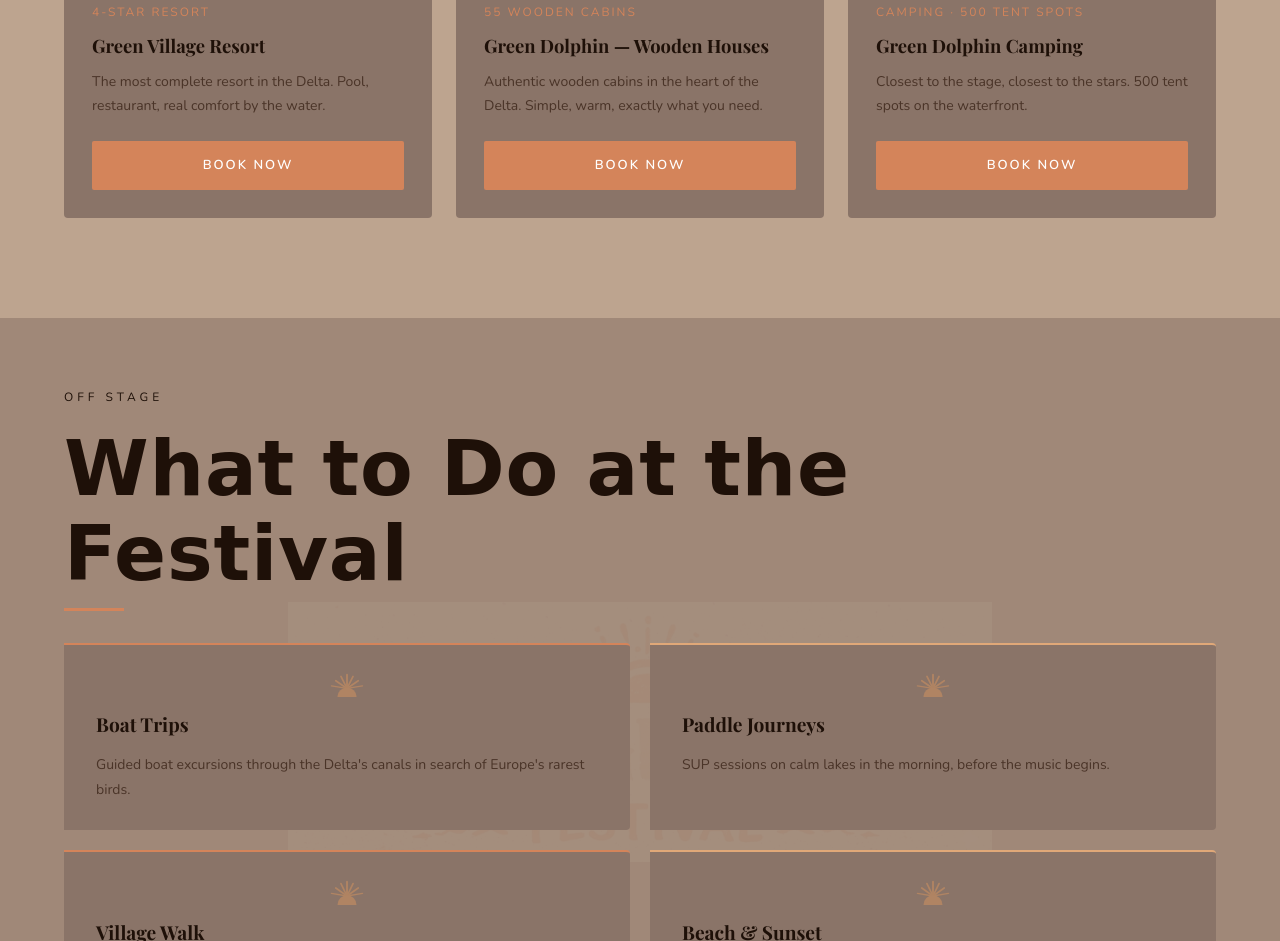
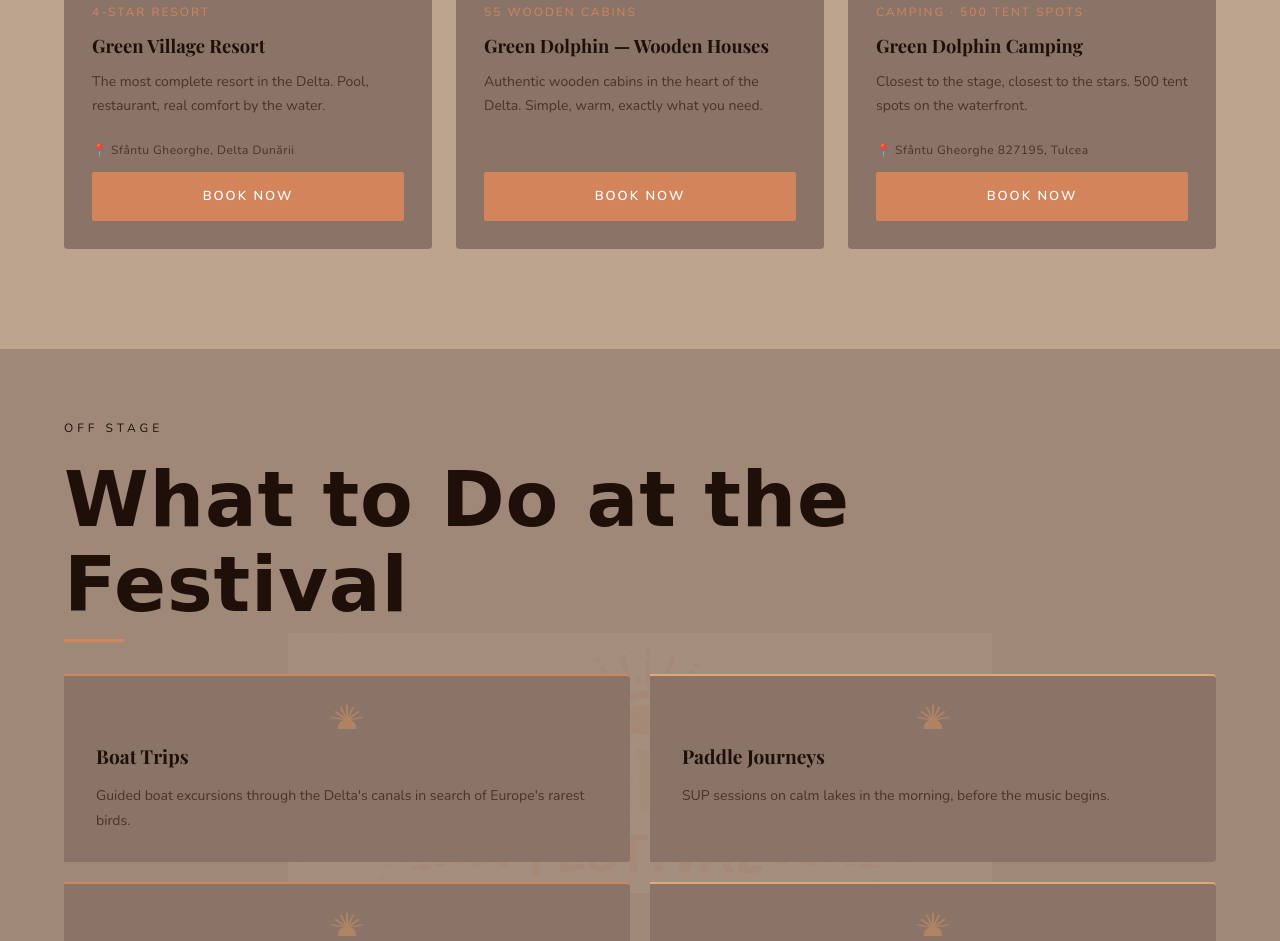
Before and after one commit to spiriticalos/Festival-delta, a website: page public/index.html in a window 1280 px wide. Shown: the part 7434-8375 px from the top of the page. Drawn offline with nearby package versions, Linux system fonts and the light colour scheme; no server answers; a web font is replaced by a local one.

Commit message:
Add Google Maps links to Green Village and Green Dolphin Camping

```diff
--- a/public/css/style.css
+++ b/public/css/style.css
@@ -1231,6 +1231,20 @@ body {
   width: 100%;
 }
 
+.cazare-maps-link {
+  display: block;
+  font-size: 12px;
+  color: var(--text-muted);
+  text-decoration: none;
+  margin-bottom: 12px;
+  letter-spacing: 0.5px;
+  transition: color 0.2s ease;
+}
+
+.cazare-maps-link:hover {
+  color: var(--orange);
+}
+
 @media (max-width: 900px) {
   .cazare-grid {
     grid-template-columns: 1fr;
--- a/public/index.html
+++ b/public/index.html
@@ -455,6 +455,9 @@
               <h3 class="cazare-title">Green Village Resort</h3>
               <p class="cazare-text">The most complete resort in the Delta.
                 Pool, restaurant, real comfort by the water.</p>
+              <a href="https://maps.google.com/?q=Green+Village+Resort+Sfantu+Gheorghe+Delta+Dunarii+Romania"
+                 target="_blank" rel="noopener noreferrer"
+                 class="cazare-maps-link">📍 Sfântu Gheorghe, Delta Dunării</a>
               <a href="https://www.greenresort.eu/ron/"
                  target="_blank" rel="noopener noreferrer"
                  class="btn-primary cazare-btn">Book Now</a>
@@ -487,6 +490,9 @@
               <h3 class="cazare-title">Green Dolphin Camping</h3>
               <p class="cazare-text">Closest to the stage, closest to the stars.
                 500 tent spots on the waterfront.</p>
+              <a href="https://maps.google.com/?q=Green+Dolphin+Camping+Sfantu+Gheorghe+827195+Tulcea+Romania"
+                 target="_blank" rel="noopener noreferrer"
+                 class="cazare-maps-link">📍 Sfântu Gheorghe 827195, Tulcea</a>
               <a href="https://www.dolphincamping.ro/en/"
                  target="_blank" rel="noopener noreferrer"
                  class="btn-primary cazare-btn">Book Now</a>
```
